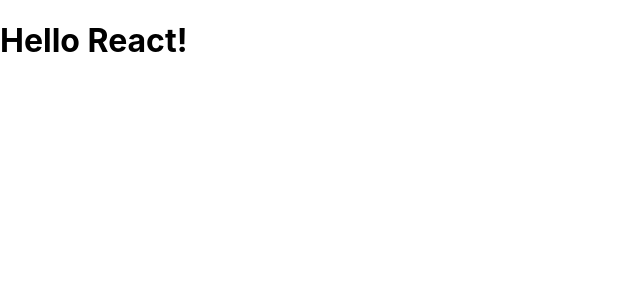
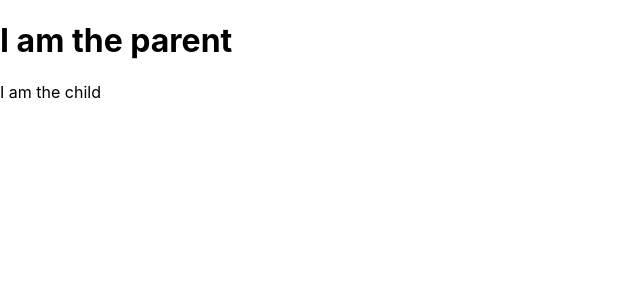
Before and after one commit to marcossgonzalez/ReactFreeCodeCamp, a React (Create React App) app in the folder freecodecampprojects/: page / in a window 1280 px wide. Shown: the top 300 px of the page, without its empty margins (0-640 px from the left). Built offline with nearby package versions, Linux system fonts and the light colour scheme.

Commit message:
Update lesson 4
Update lesson 4

```diff
--- a/freecodecampprojects/src/App.js
+++ b/freecodecampprojects/src/App.js
@@ -48,7 +48,7 @@
   </div>
 );*/
 
-class MyComponent extends React.Component {
+/*class MyComponent extends React.Component {
   constructor(props) {
     super(props);
   }
@@ -60,6 +60,45 @@
 
 
     // Change code above this line
+  }
+};*/
+
+/*Imagine que você está construindo um aplicativo e criou três componentes: barra de navegação, painel e rodapé.
+
+Para compor esses componentes juntos, você pode criar um componente pai App que renderiza cada um desses três
+componentes como filhos. Para renderizar um componente como filho em um componente React, inclua o nome do
+componente escrito como uma tag HTML personalizada no JSX. Por exemplo, no método render você poderia escrever:
+return (
+ <App>
+  <Navbar />
+  <Dashboard />
+  <Footer />
+ </App>
+)
+*/
+
+const ChildComponent = () => {
+  return (
+    <div>
+      <p>I am the child</p>
+    </div>
+  );
+};
+
+class ParentComponent extends React.Component {
+  constructor(props) {
+    super(props);
+  }
+  render() {
+    return (
+      <div>
+        <h1>I am the parent</h1>
+        { /* Change code below this line */ }
+        <ChildComponent/>
+
+        { /* Change code above this line */ }
+      </div>
+    );
   }
 };
 
@@ -88,4 +127,5 @@
 
 }
 //export default App;
-export default MyComponent;
+//export default MyComponent;
+export default ParentComponent;
```
